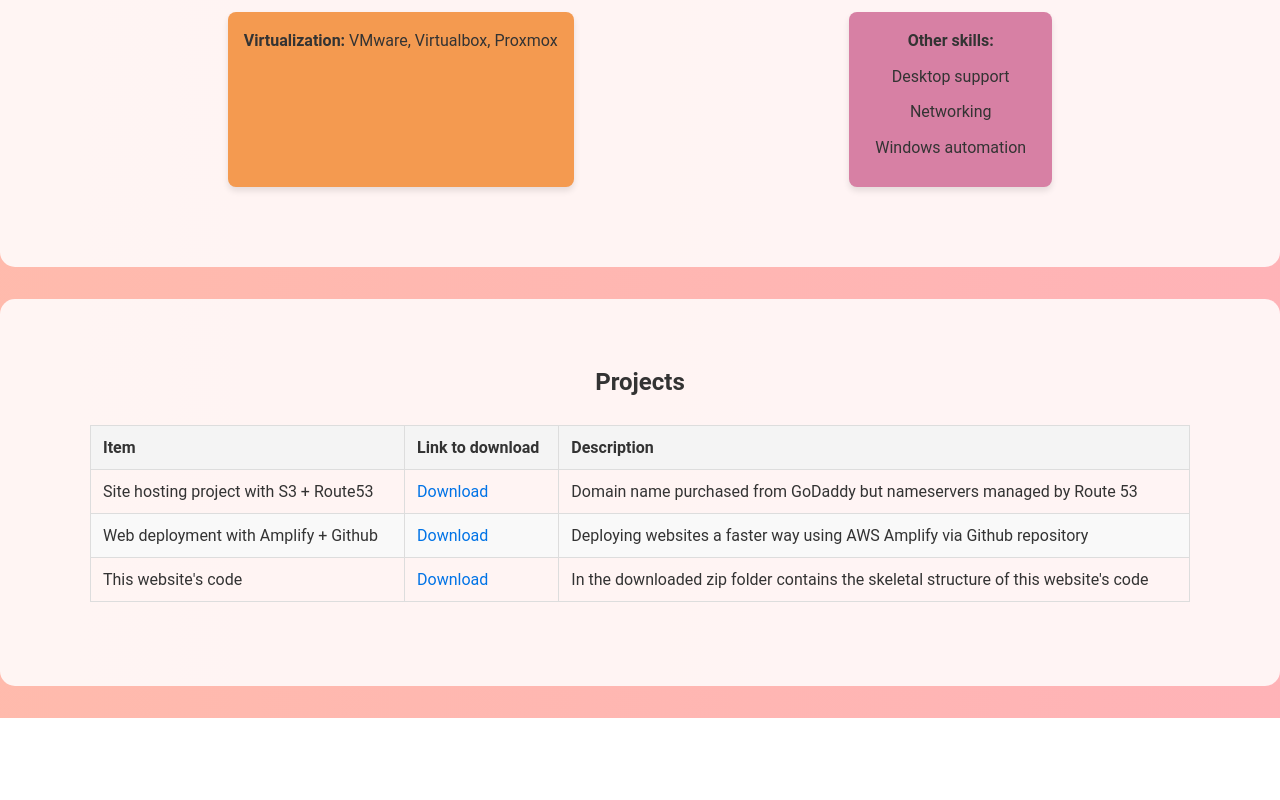
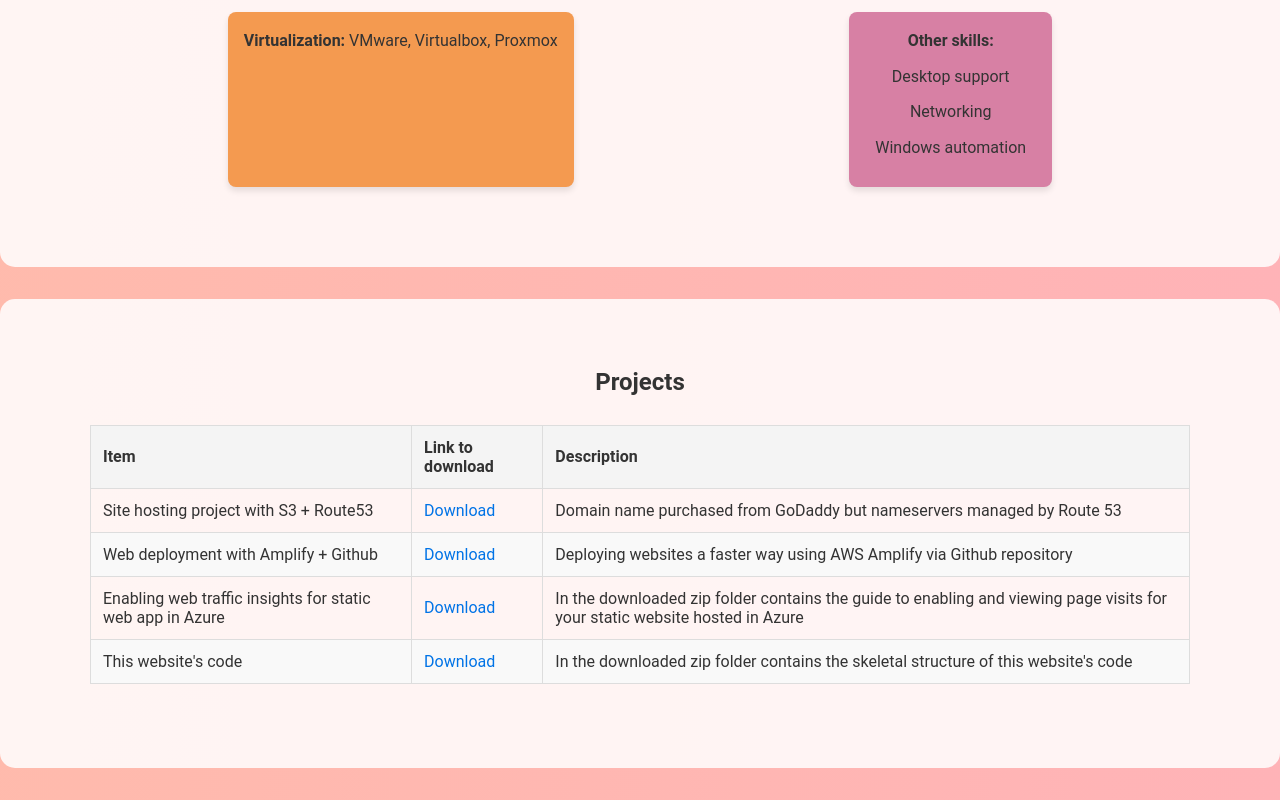
Before and after one commit to NewbieWebDev/first-static-web-app, a plain HTML site: page About.html in a window 1280 px wide. Shown: the part 811-1611 px from the top of the page. Before the commit the page ends 1529 px from the top, so only its background shows below. Drawn offline with nearby package versions, Linux system fonts and the light colour scheme.

Commit message:
new guide

```diff
--- a/About.html
+++ b/About.html
@@ -96,6 +96,13 @@
           <td><a href="./Docs/Project_Plan.pdf" download>Download</a></td>
           <td>Deploying websites a faster way using AWS Amplify via Github repository</td>
         </tr>
+
+        <tr>
+          <td>Enabling web traffic insights for static web app in Azure</td>
+          <td><a href="./Docs/Enabling web traffic insight for your static website in Azure.docx" download>Download</a></td>
+          <td>In the downloaded zip folder contains the guide to enabling and viewing page visits for your static website hosted in Azure</td>
+        </tr>
+
         <tr>
           <td>This website's code</td>
           <td><a href="./Docs/ForSharing.zip" download>Download</a></td>
```
Also changed, not shown: 1 other file.
